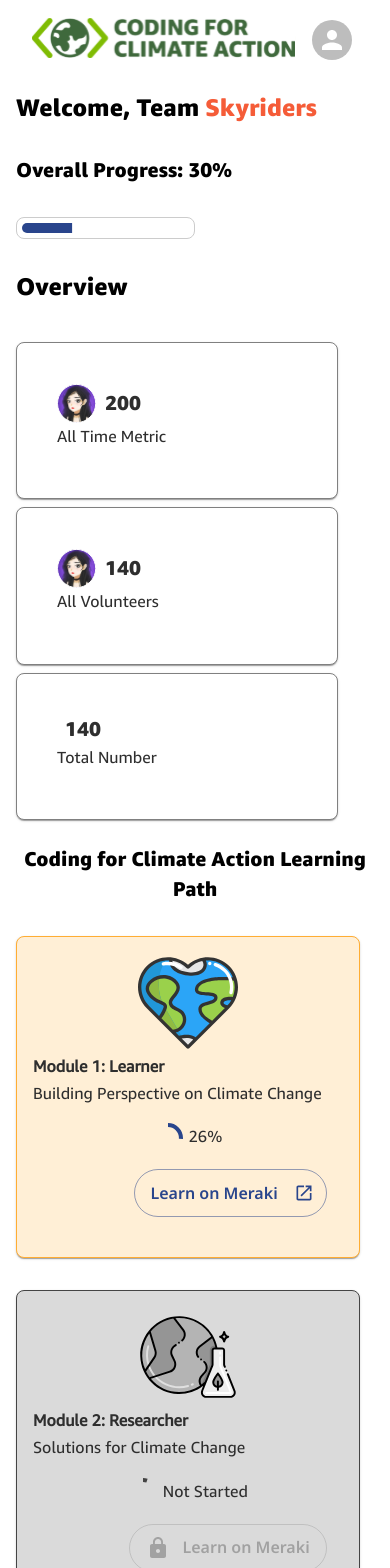
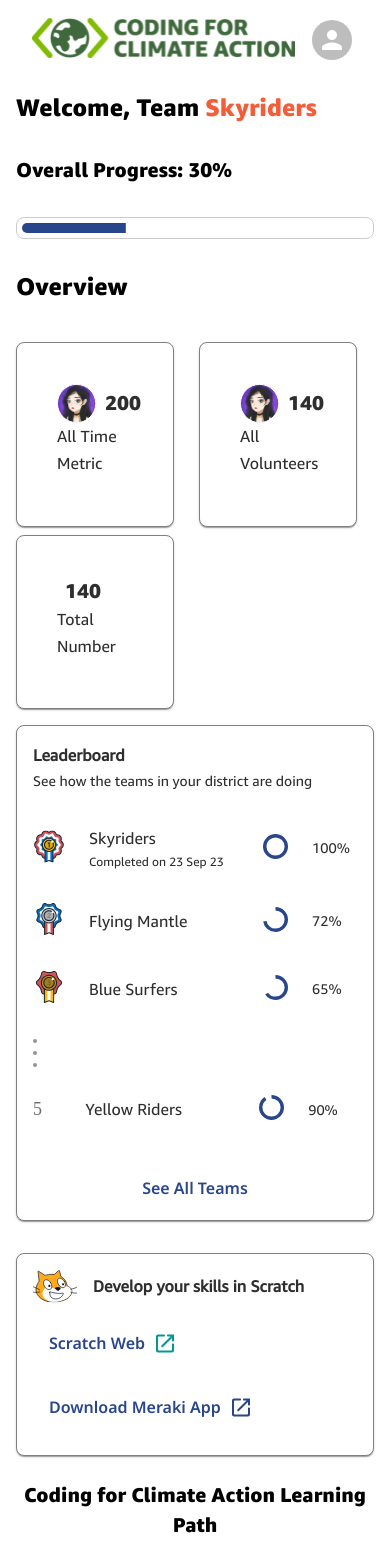
Before and after one commit to navgurukul/c4ca, a Next.js app: page /student/dashboard/Dashboard in a window 390 px wide. Shown: the top 1568 px of the page. Built offline with nearby package versions, Linux system fonts and the light colour scheme; a web font is replaced by a local one.

Commit message:
responsive

```diff
--- a/pages/student/dashboard/Dashboard.jsx
+++ b/pages/student/dashboard/Dashboard.jsx
@@ -10,7 +10,8 @@ import {
   Button,
   CircularProgress,
   CardActions,
-  Avatar
+  Avatar,
+  useMediaQuery,
 } from '@mui/material';
 import OverView from './OverView';
 import Module from './Module';
@@ -56,7 +57,7 @@ const teamData = [
 
 const Dashboard = () => {
   const [showAllTeams, setShowAllTeams] = useState(false);
-
+  const isActive = useMediaQuery("(max-width:600px)");
   const displayTeams = showAllTeams ? teamData : teamData.slice(0, 3);
 
   const handleSeeAllTeamsClick = () => {
@@ -82,7 +83,7 @@ const Dashboard = () => {
             sx={{
               borderRadius: '8px',
               border: '1px solid #ccc',
-              width: '50%',
+              width:isActive?'100%':'50%',
               padding: '5px',
             }}
           >
@@ -98,7 +99,7 @@ const Dashboard = () => {
           </Box>
 
           <OverView />
-          <Module />
+          { !isActive&& <Module />}
         </Grid>
         <Grid item xs={12} md={4} lg={4}>
           <Card sx={{ border: 1, borderColor: 'gray', borderRadius: '8px' }}>
@@ -201,6 +202,7 @@ const Dashboard = () => {
 
         </Grid>
       </Grid>
+      { isActive&& <Module />}
     </Container>
   );
 };
--- a/pages/student/dashboard/Module.jsx
+++ b/pages/student/dashboard/Module.jsx
@@ -1,11 +1,13 @@
 import React, { useState } from 'react';
-import { Box, Typography, CircularProgress, Button, Grid, Card, CardContent, CardMedia } from '@mui/material';
+import { Box, Typography, CircularProgress, Button, Grid, Card, CardContent, CardMedia,useMediaQuery } from '@mui/material';
 import jsonData from './data.json';
 import LockIcon from '@mui/icons-material/Lock'; // Import the Lock icon
 import LaunchIcon from '@mui/icons-material/Launch'; // Import the Launch icon
 
 const Module = () => {
 const [openedCards, setOpenedCards] = useState(0);
+const isActive = useMediaQuery("(max-width:600px)");
+
 
 const handleCardOpen = () => {
 
--- a/pages/student/dashboard/OverView.jsx
+++ b/pages/student/dashboard/OverView.jsx
@@ -1,7 +1,8 @@
-import { Typography,Grid,Paper,Box,Avatar,Card,CardContent } from '@mui/material';
+import { Typography,Grid,Paper,Box,Avatar,Card,CardContent,useMediaQuery } from '@mui/material';
 import React from 'react'
 
 const OverView = () => {
+  const isActive = useMediaQuery("(max-width:600px)");
     const Data = [
         {
           title: "All Time Metric",
@@ -30,7 +31,7 @@ const OverView = () => {
 
       <Grid container sx={{ mt: "32px" }} spacing={1}>
         {Data.map((item, index) => (
-          <Grid key={index} item xs={12} sm={6} md={4} gap="32px">
+          <Grid key={index} item xs={6} sm={6} md={4} gap="32px">
             <Card sx={{ border: 1, borderColor: 'gray', borderRadius: '8px', width:'90%',p:'24px'}}>
               <CardContent>
                 <Box display="flex" alignItems="center">
```
